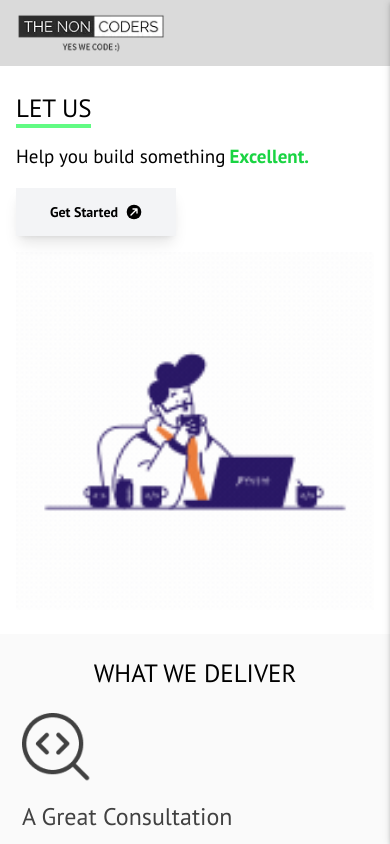
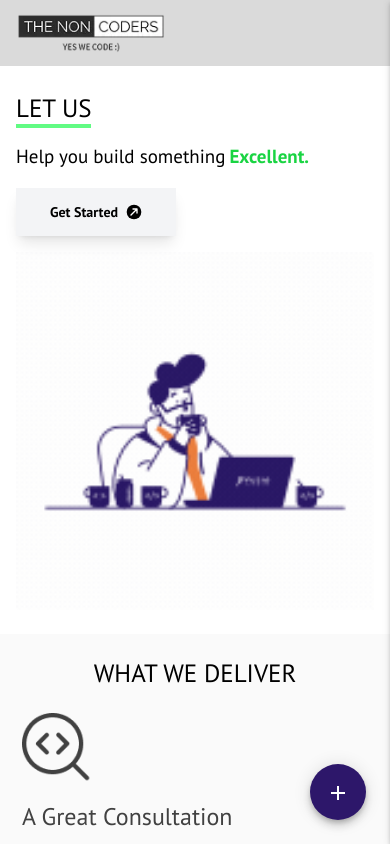
Before and after one commit to abhilash2200/the-none-coders, a Next.js app: page / in a window 390 px wide. Shown: the top 844 px of the page. Built offline with nearby package versions, Linux system fonts and the light colour scheme; some icons are missing; what @mui/material-nextjs would draw is missing.

Commit message:
add speed dial

```diff
--- /dev/null
+++ b/app/components/CustomSpeedDial.tsx
@@ -0,0 +1,65 @@
+"use client";
+import * as React from "react";
+import Box from "@mui/material/Box";
+import SpeedDial from "@mui/material/SpeedDial";
+import SpeedDialIcon from "@mui/material/SpeedDialIcon";
+import SpeedDialAction from "@mui/material/SpeedDialAction";
+import FileCopyIcon from "@mui/icons-material/FileCopyOutlined";
+import SaveIcon from "@mui/icons-material/Save";
+import PrintIcon from "@mui/icons-material/Print";
+import ShareIcon from "@mui/icons-material/Share";
+
+const actions = [
+  { icon: <FileCopyIcon />, name: "Copy" },
+  { icon: <SaveIcon />, name: "Save" },
+  { icon: <PrintIcon />, name: "Print" },
+  { icon: <ShareIcon />, name: "Share" },
+];
+
+function CustomSpeedDial() {
+  const [open, setOpen] = React.useState(false);
+  const handleOpen = () => setOpen(true);
+  const handleClose = () => setOpen(false);
+
+  return (
+    <Box sx={{ flexGrow: 1 }}>
+      <SpeedDial
+        ariaLabel="Custom SpeedDial"
+        sx={{ position: "fixed", bottom: 24, right: 24, zIndex: 1200 }}
+        icon={<SpeedDialIcon />}
+        onClose={handleClose}
+        onOpen={handleOpen}
+        open={open}
+        FabProps={{
+          sx: {
+            bgcolor: "#2D176A",
+            color: "#fff",
+            "&:hover": {
+              bgcolor: "#0D0031",
+            },
+          },
+        }}
+      >
+        {actions.map((action) => (
+          <SpeedDialAction
+            key={action.name}
+            icon={action.icon}
+            tooltipTitle={action.name}
+            onClick={handleClose}
+            FabProps={{
+              sx: {
+                bgcolor: "#02B228",
+                color: "#fff",
+                "&:hover": {
+                  bgcolor: "#005613",
+                },
+              },
+            }}
+          />
+        ))}
+      </SpeedDial>
+    </Box>
+  );
+}
+
+export default CustomSpeedDial;
--- a/app/components/footer/Footer.tsx
+++ b/app/components/footer/Footer.tsx
@@ -109,7 +109,7 @@ function Footer() {
                                 viewport={{ once: true }}
                                 transition={{ duration: 0.5 }}
                             >
-                                <div className="flex justify-center items-center gap-x-2">
+                                <div className="flex justify-center md:justify-start items-center gap-x-2">
                                     <p>
                                         <Link
                                             className="text-[15px] text-[#3A3A3A] hover:text-[#19d442] transition-colors duration-300"
--- a/app/layout.tsx
+++ b/app/layout.tsx
@@ -6,6 +6,7 @@ import Header from "./components/header/Header";
 import Footer from "./components/footer/Footer";
 import { AppRouterCacheProvider } from '@mui/material-nextjs/v15-appRouter';
 import LoaderWrapper from "./components/Loader";
+import CustomSpeedDial from "./components/CustomSpeedDial";
 
 const PTSans = PT_Sans({
   weight: ["400","700"],
@@ -29,6 +30,7 @@ export default function RootLayout({
           <LoaderWrapper fadeDuration={1500} showDuration={3000}>
             <Header />
             {children}
+            <CustomSpeedDial />
             <Footer />
           </LoaderWrapper>
         </AppRouterCacheProvider>
```
